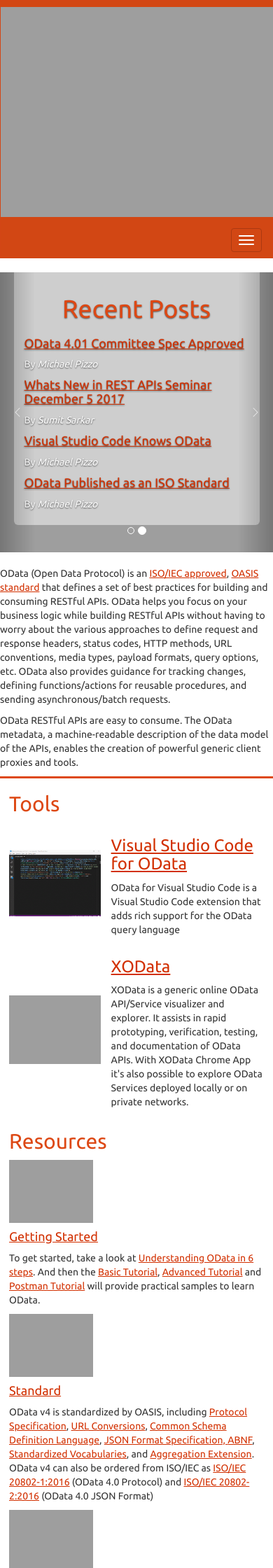
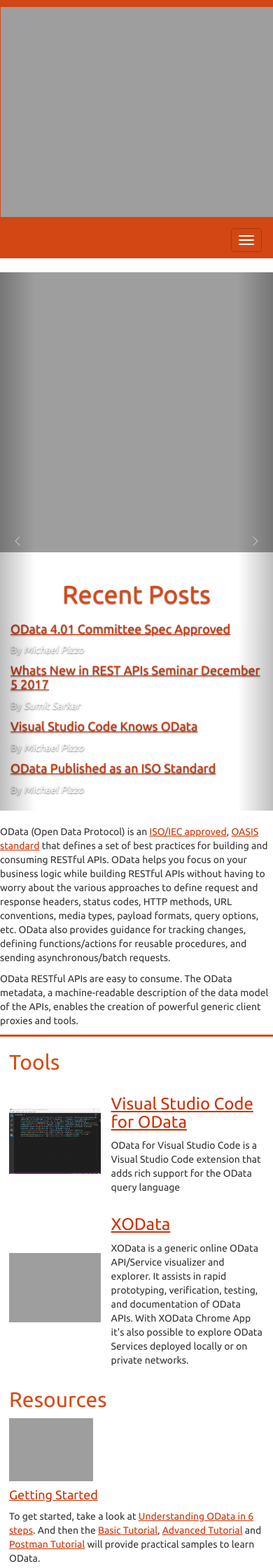
Before and after one commit to OData/odataorg.github.io, a Jekyll site: the page built from index.html, in a window 390 px wide. Shown: the top 2240 px of the page at 70% size. Built offline with Jekyll 4.4.1, drawn with Linux system fonts in a browser that asks for light colours; nearby versions of some CDN libraries; a style sheet for code colours, icons or effects is not loaded.

Commit message:
fix(a11y): prevent carousel caption text truncation at high zoom (#397)
prevent carousel caption text truncation at high zoom

```diff
--- a/public/css/site.css
+++ b/public/css/site.css
@@ -495,3 +495,16 @@
   font-weight: bold;
   color: green;
 }
+
+/* When the "Recent Posts" columns stack (below Bootstrap's md breakpoint, i.e.
+   <=991px, which includes 400% zoom on a 1280px viewport per WCAG 1.4.10
+   Reflow), let the carousel caption flow below the image instead of being
+   clipped by the fixed-height absolute overlay, so its text is not truncated. */
+@media (max-width: 991px) {
+  .carousel-caption {
+    position: static;
+    margin: 0;
+    max-width: none;
+    max-height: none;
+  }
+}
```
